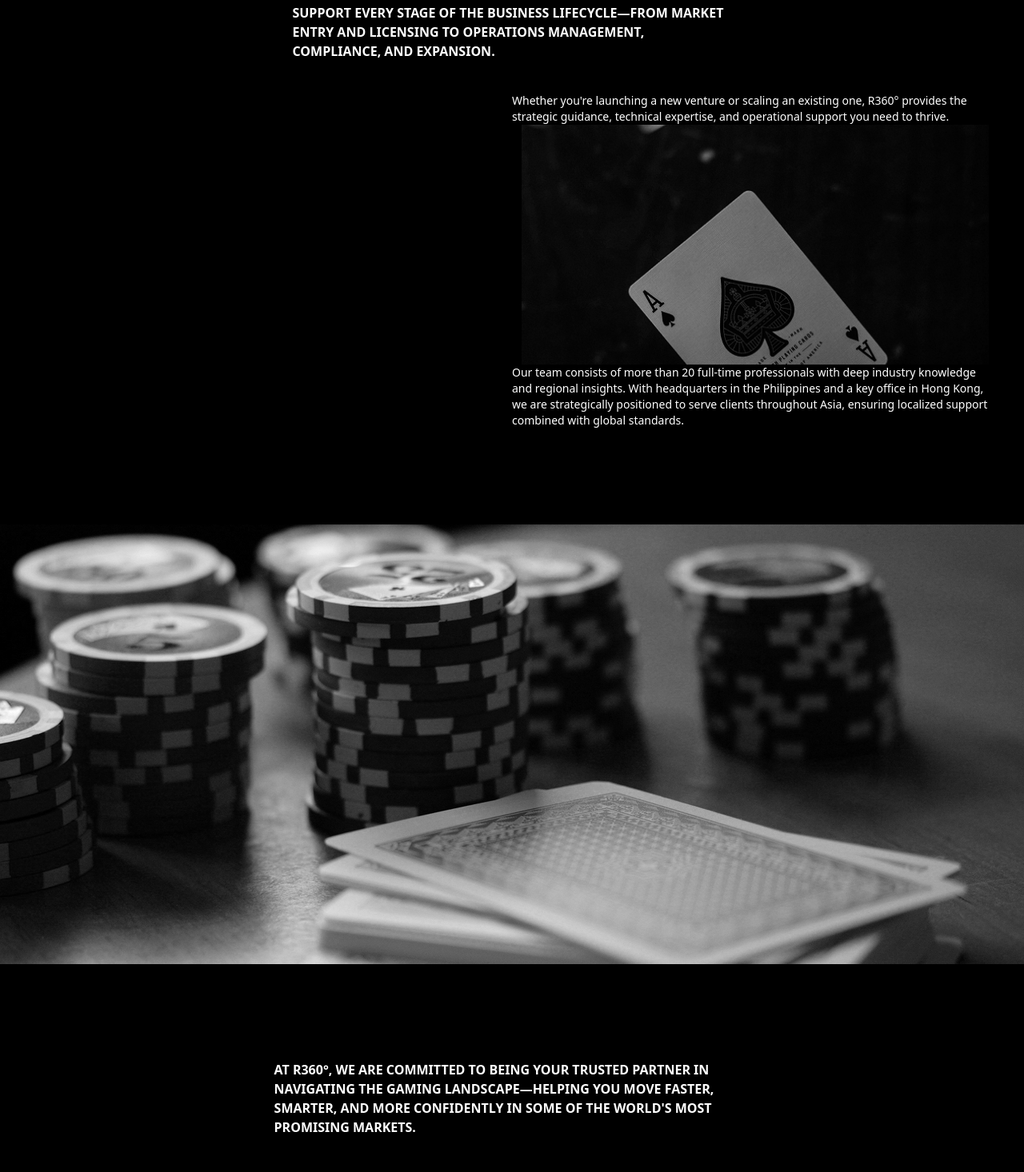
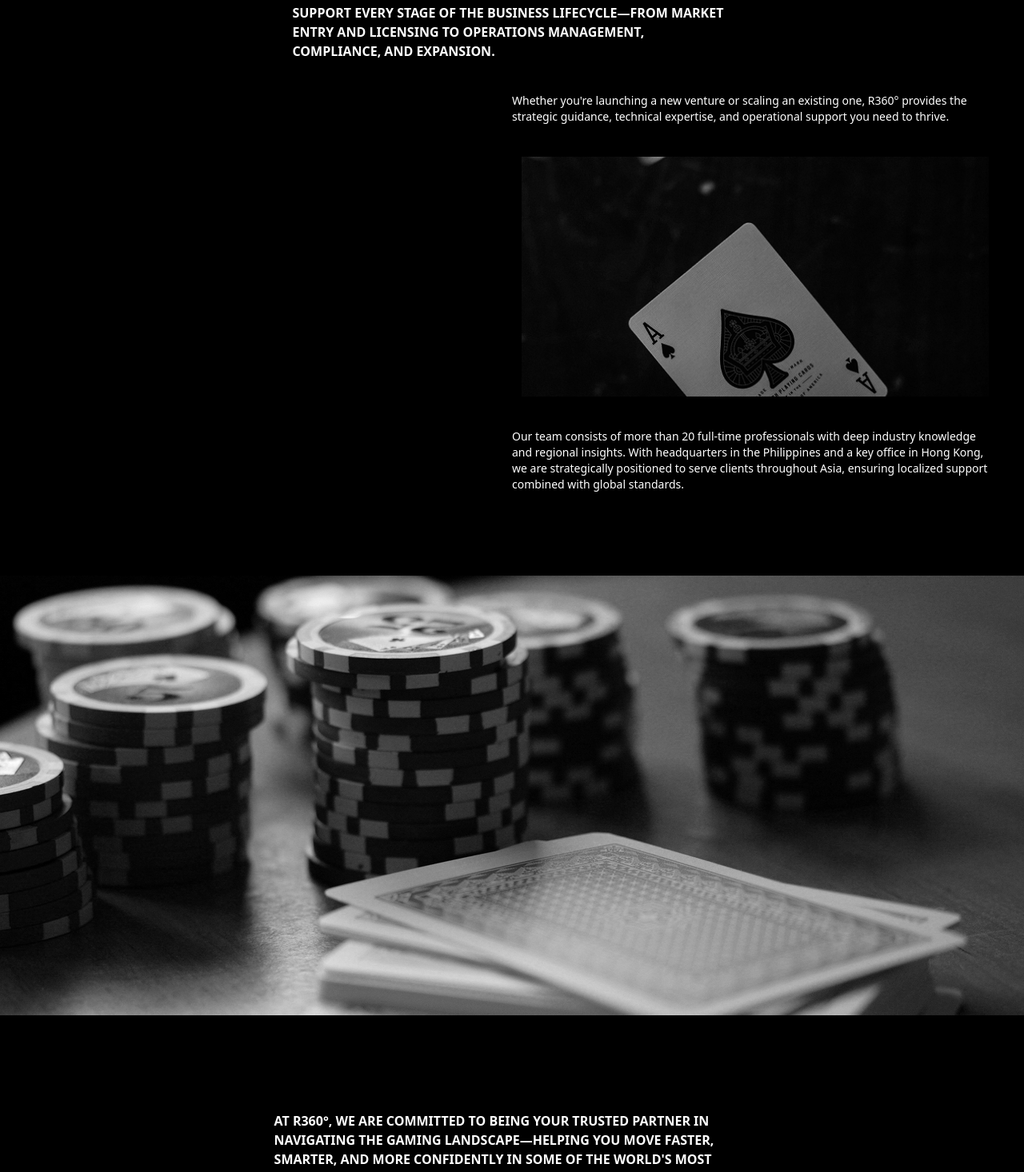
Before and after one commit to OGSoftSystem/360, a Next.js app: page / in a window 1280 px wide. Shown: the part 1584-3050 px from the top of the page at 80% size. Built offline with nearby package versions, Linux system fonts and the light colour scheme.

Commit message:
chore(app): FIx card spacing

```diff
--- a/src/app/(base)/page.tsx
+++ b/src/app/(base)/page.tsx
@@ -23,8 +23,9 @@ const Home = () => {
         </h1>
       </MaxWidthContainer>
 
-      <MaxWidthContainer className="grid grid-cols-1 sm:grid-cols-2 space-y-4">
+      <MaxWidthContainer className="grid grid-cols-1 sm:grid-cols-2">
         <div className="hidden sm:block"></div>
+
         <div>
           <p className="text-app-white text-sm text-center md:text-left">
             Whether you&apos;re launching a new venture or scaling an existing
@@ -32,7 +33,7 @@ const Home = () => {
             operational support you need to thrive.
           </p>
 
-          <div className="relative w-full h-[300px]">
+          <div className="relative w-full h-[200px] md:h-[300px] md:my-10 my-6">
             <Image
               src="/img/whot.png"
               fill
@@ -50,7 +51,8 @@ const Home = () => {
           </p>
         </div>
       </MaxWidthContainer>
-      <div className="md:block hidden dice w-full h-[550px] mt-20"></div>
+      {/* Big dice image */}
+      <div className="md:block hidden dice w-full h-[550px] mt-16"></div>
 
       <div className="md:hidden relative w-full h-[300px] md:mt-16">
         <Image
--- a/src/components/contact-form.tsx
+++ b/src/components/contact-form.tsx
@@ -104,7 +104,7 @@ const ContactForm = () => {
           title="Send"
           isSubmitting={submitting}
           spinnerClassName="text-white"
-          className="bg-app-white text-accent-foreground mt-6 cursor-pointer"
+          className="bg-app-white text-accent-foreground mt-6 cursor-pointer md:w-[120px]"
         />
       </form>
     </Form>
```
